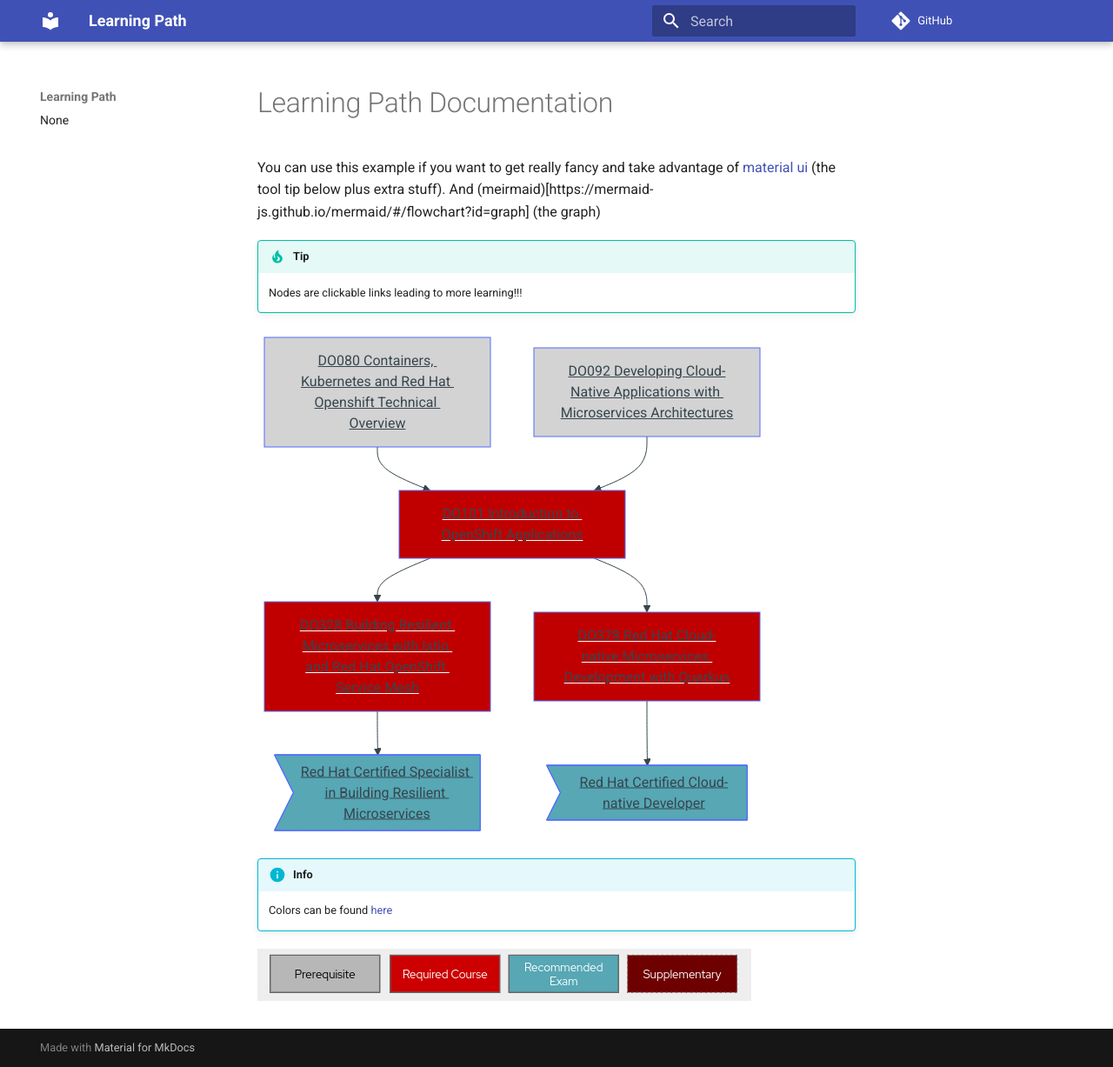
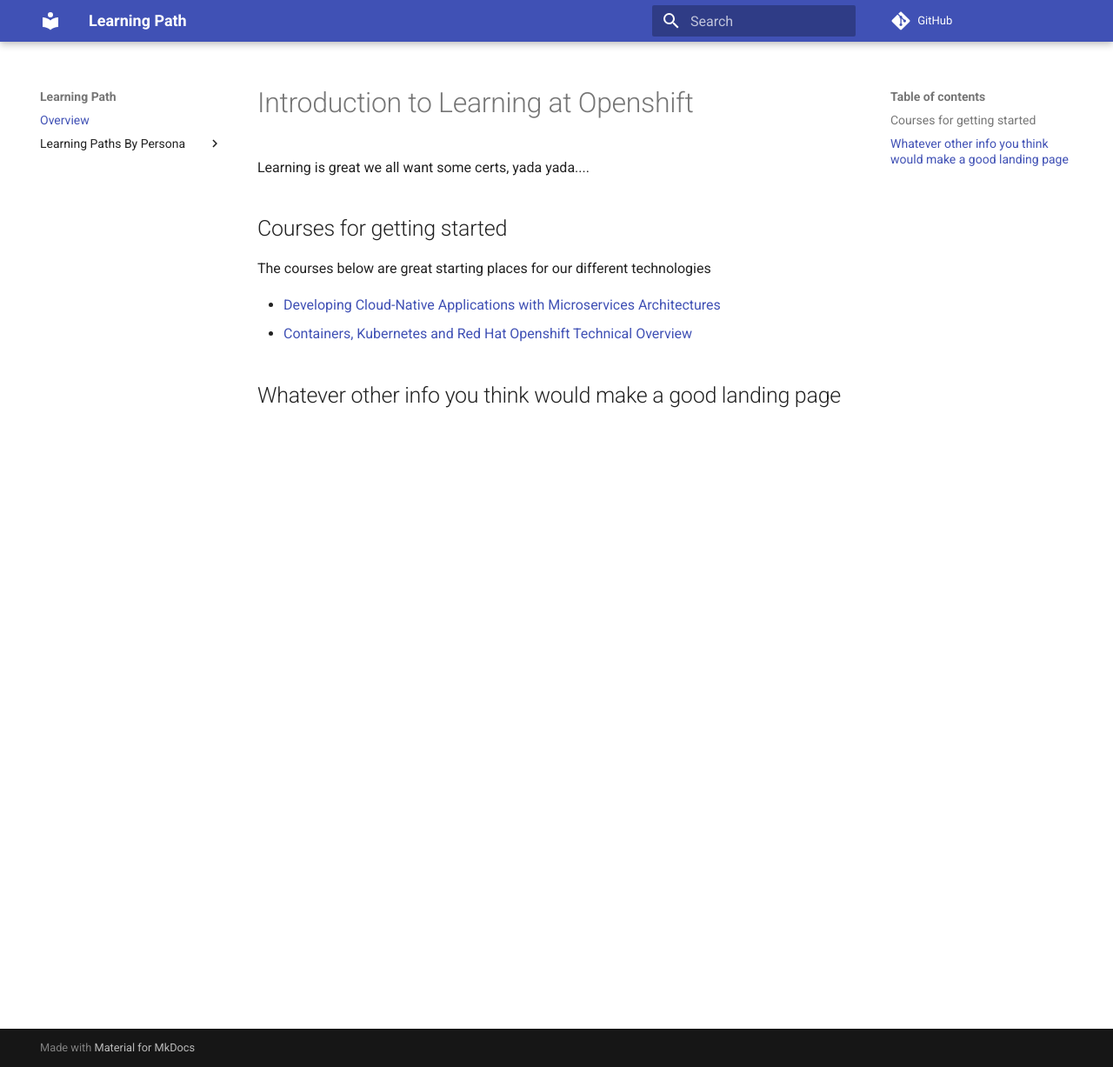
Before and after one commit to jland-redhat/markdown-material, an MkDocs documentation site: the page built from docs/index.md, in a window 1280 px wide and 1227 px high. Shown: the whole window at 87% size. Built offline with MkDocs 1.6.1 and Material for MkDocs 9.7.7, drawn with Linux system fonts in a browser that asks for light colours; comment, search, counter and statistics services are not loaded.

Commit message:
Final site

````diff
--- a/docs/index.md
+++ b/docs/index.md
@@ -1,38 +1,12 @@
-# Learning Path Documentation
+# Introduction to Learning at Openshift
 
-You can use this example if you want to get really fancy and take advantage of [material ui](https://squidfunk.github.io/mkdocs-material/) (the tool tip below plus extra stuff). And (meirmaid)[https://mermaid-js.github.io/mermaid/#/flowchart?id=graph] (the graph)
+Learning is great we all want some certs, yada yada....
 
-!!! tip
-    Nodes are clickable links leading to more learning!!!
+## Courses for getting started
 
-``` mermaid
-graph TD;
-  A[DO080 Containers, Kubernetes and Red Hat Openshift Technical Overview] --> C[DO101 Introduction to OpenShift Applications];
-  B[DO092 Developing Cloud-Native Applications with Microservices Architectures] --> C;
-  C --> D[DO328 Building Resilient Microservices with Istio and Red Hat OpenShift Service Mesh];
-  C --> E[DO378 Red Hat Cloud-native Microservices Development with Quarkus];
-  D --> F>Red Hat Certified Specialist in Building Resilient Microservices]
-  E --> G>Red Hat Certified Cloud-native Developer]
+The courses below are great starting places for our different technologies
 
-  click A "https://www.redhat.com/en/services/training/do080-deploying-containerized-applications-technical-overview" "Overview for deploying containerized applications"
-  click B "https://www.redhat.com/en/services/training/do092-developing-cloud-native-applications-microservices-architectures"
-  click C "https://www.redhat.com/en/services/training/do101-introduction-openshift-applications" "In Introduction to openshift applications"
-  click D "https://rol.redhat.com/rol/app/courses/do328vc-2.0"
-  click E "https://rol.redhat.com/rol/app/courses/do378vc-1.11"
-  click F "https://rol.redhat.com/rol/app/exam/ex328-2.0"
-  click G "https://rol.redhat.com/rol/app/exam/ex378-1.7"
+- [Developing Cloud-Native Applications with Microservices Architectures](https://www.redhat.com/en/services/training/do092-developing-cloud-native-applications-microservices-architectures)
+- [Containers, Kubernetes and Red Hat Openshift Technical Overview](https://www.redhat.com/en/services/training/do092-developing-cloud-native-applications-microservices-architectures)
 
-  style A fill:LightGray
-  style B fill:LightGray
-  style C fill:#C00000,color:white
-  style D fill:#C00000,color:white
-  style E fill:#C00000,color:white
-  style F fill:#57a7b5
-  style G fill:#57a7b5
-```
-
-!!! info
-    Colors can be found [here](https://www.w3schools.com/colors/colors_shades.asp)
-
-
-![Graph Key](assets/key.png)
+## Whatever other info you think would make a good landing page
--- a/mkdocs.yml
+++ b/mkdocs.yml
@@ -14,4 +14,8 @@
           class: mermaid
           format: !!python/name:pymdownx.superfences.fence_code_format
 nav:
-  - app_development_containers_fancy.md
+  - Overview: "index.md"
+  - Learning Paths By Persona:
+    - SDET:
+      - "Application Development in Containers (Quick Path) - Fancy": "app-dev-quick-fancy.md"
+      - "Application Development in Containers (Quick Path) - Boring": "app-dev-quick-boring.md"
````
Also changed, not shown: docs/app-dev-quick-boring.md (added, +31 -0 lines), docs/app-dev-quick-fancy.md (added, +48 -0 lines).
